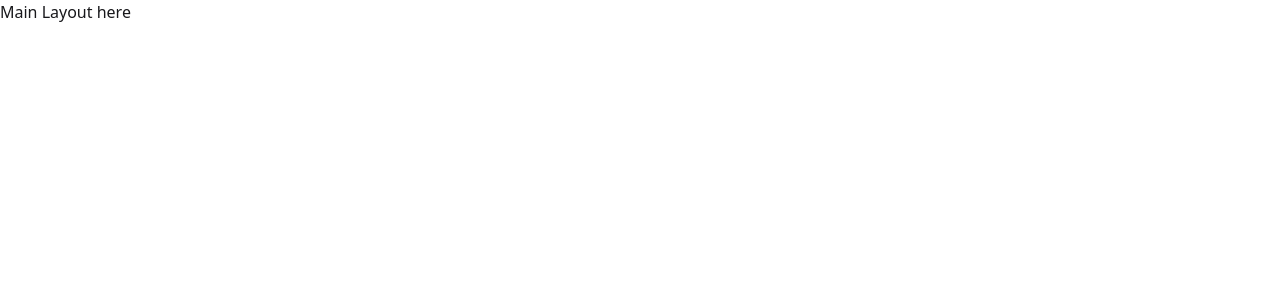
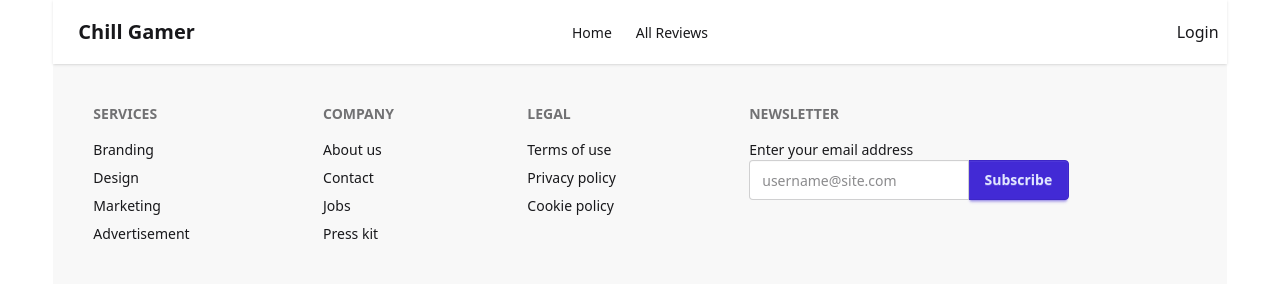
Before and after one commit to SubirChDey/chill-gamer-client, a React (Vite) app: page / in a window 1280 px wide. Shown: the top 300 px of the page. Built offline with nearby package versions, Linux system fonts and the light colour scheme.

Commit message:
Navbar and footer added

```diff
--- a/package.json
+++ b/package.json
@@ -15,6 +15,7 @@
     "match-sorter": "^8.0.0",
     "react": "^19.0.0",
     "react-dom": "^19.0.0",
+    "react-icons": "^5.5.0",
     "react-router-dom": "^7.2.0",
     "sort-by": "^1.2.0",
     "tailwindcss": "^4.0.9"
--- /dev/null
+++ b/src/components/Footer.jsx
@@ -0,0 +1,45 @@
+
+const Footer = () => {
+    return (
+        <div>
+            <footer className="footer sm:footer-horizontal bg-base-200 text-base-content p-10">
+                <nav>
+                    <h6 className="footer-title">Services</h6>
+                    <a className="link link-hover">Branding</a>
+                    <a className="link link-hover">Design</a>
+                    <a className="link link-hover">Marketing</a>
+                    <a className="link link-hover">Advertisement</a>
+                </nav>
+                <nav>
+                    <h6 className="footer-title">Company</h6>
+                    <a className="link link-hover">About us</a>
+                    <a className="link link-hover">Contact</a>
+                    <a className="link link-hover">Jobs</a>
+                    <a className="link link-hover">Press kit</a>
+                </nav>
+                <nav>
+                    <h6 className="footer-title">Legal</h6>
+                    <a className="link link-hover">Terms of use</a>
+                    <a className="link link-hover">Privacy policy</a>
+                    <a className="link link-hover">Cookie policy</a>
+                </nav>
+                <form>
+                    <h6 className="footer-title">Newsletter</h6>
+                    <fieldset className="w-80">
+                        <label>Enter your email address</label>
+                        <div className="join">
+                            <input
+                                type="text"
+                                placeholder="username@site.com"
+                                class="input input-bordered join-item" />
+                            <button className="btn btn-primary join-item">Subscribe</button>
+                        </div>
+                    </fieldset>
+                </form>
+            </footer>
+
+        </div>
+    );
+};
+
+export default Footer;
--- /dev/null
+++ b/src/components/NavBar.jsx
@@ -0,0 +1,37 @@
+import { Link, NavLink } from "react-router-dom";
+
+const NavBar = () => {
+    return (
+        <div>
+            <div className="navbar bg-base-100 shadow-sm">
+                <div className="navbar-start">
+                    <div className="dropdown">
+                        <div tabIndex={0} role="button" className="btn btn-ghost lg:hidden">
+                            <svg xmlns="http://www.w3.org/2000/svg" className="h-5 w-5" fill="none" viewBox="0 0 24 24" stroke="currentColor"> <path strokeLinecap="round" strokeLinejoin="round" strokeWidth="2" d="M4 6h16M4 12h8m-8 6h16" /> </svg>
+                        </div>
+                        <ul
+                            tabIndex={0}
+                            className="menu menu-sm dropdown-content bg-base-100 rounded-box z-1 mt-3 w-52 p-2 shadow">
+                            <NavLink> Home</NavLink>
+                            <NavLink> All Reviews</NavLink>
+                        </ul>
+                    </div>
+                    <a className="btn btn-ghost text-xl">Chill Gamer</a>
+                </div>
+                <div className="navbar-center hidden lg:flex">
+                    <ul className="menu menu-horizontal px-1 gap-6">
+                        <NavLink> Home</NavLink>
+                        <NavLink> All Reviews</NavLink>
+
+                    </ul>
+                </div>
+                <div className="navbar-end">
+                    <Link>Login</Link>
+                </div>
+            </div>
+
+        </div>
+    );
+};
+
+export default NavBar;
--- a/src/layouts/MainLayouts.jsx
+++ b/src/layouts/MainLayouts.jsx
@@ -1,8 +1,13 @@
+import { Outlet } from "react-router-dom";
+import NavBar from "../components/NavBar";
+import Footer from "../components/Footer";
 
 const MainLayouts = () => {
     return (
-        <div>
-            <h3>Main Layout here</h3>
+        <div className="w-11/12 max-w-[1340px] mx-auto">
+            <NavBar></NavBar>
+            <Outlet></Outlet>
+            <Footer></Footer>
 
         </div>
     );
```
Also changed, not shown: 1 other file (tests, documents, lock files or other folders).
